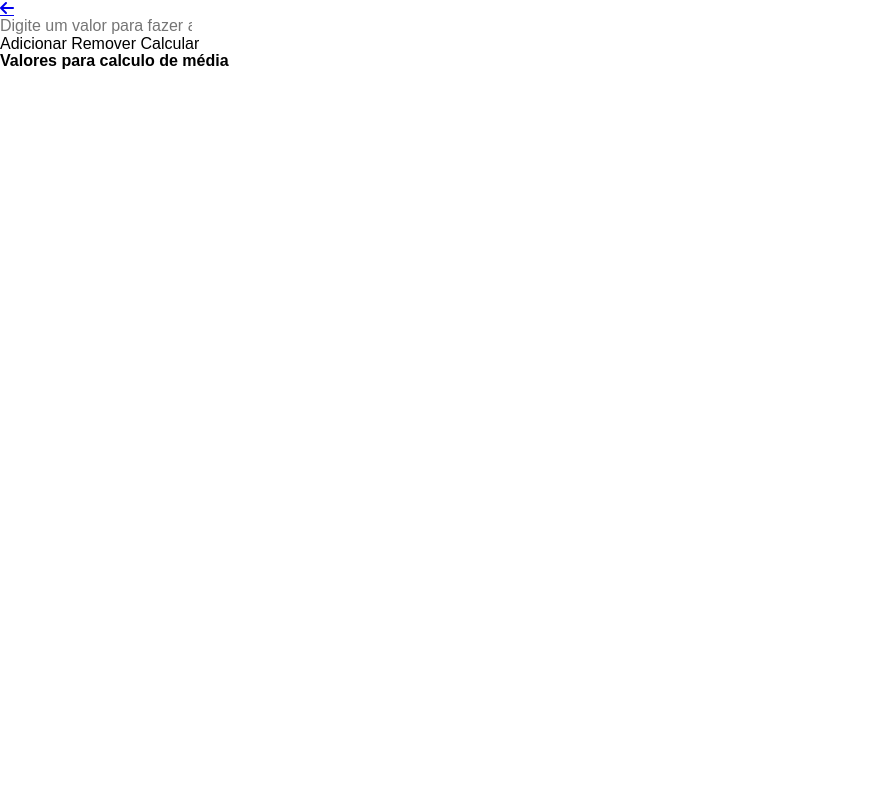
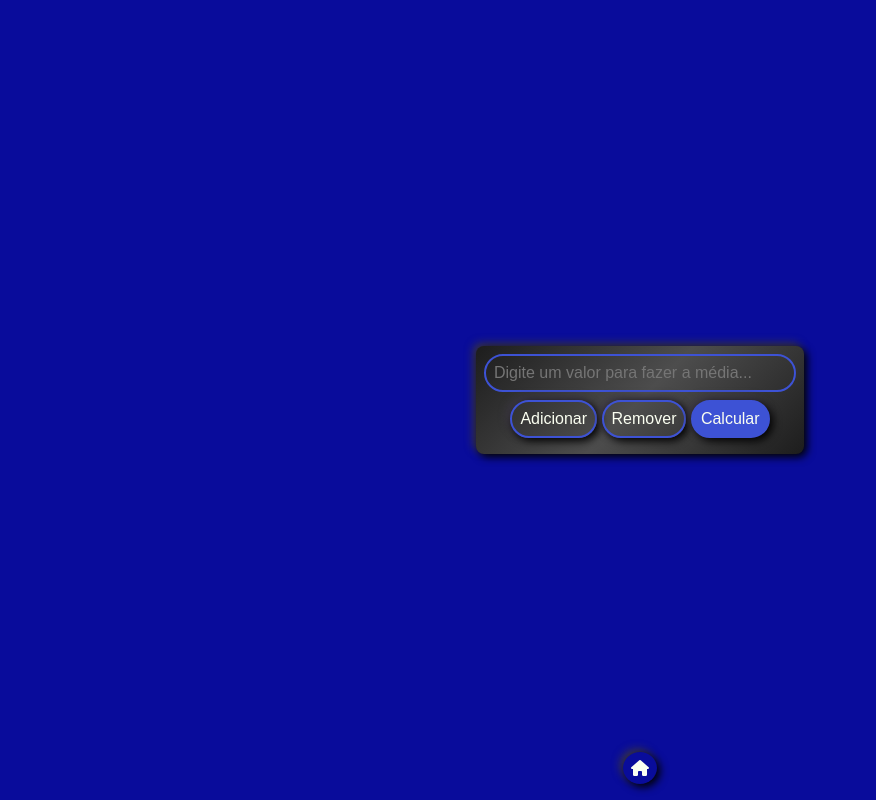
Before and after one commit to 0Carvalh0/multicalc, a website: page average.html in a window 1280 px wide. Shown: the whole page, without its empty margins (0-876 px from the left). Drawn offline with Linux system fonts and the light colour scheme.

Commit message:
feat: estruturação e organização da página de média

```diff
--- a/media.html
+++ b/average.html
@@ -5,51 +5,58 @@
     <meta name="viewport" content="width=device-width, initial-scale=1.0" />
     <link
       rel="shortcut icon"
-      href="../images/icons/calculadora.ico"
+      href="./src/images/icons/calculadora.ico"
       type="image/x-icon"
     />
     <title>Calculadora</title>
 
     <link rel="stylesheet" href="./src/styles/global/index.css" />
+
     <script
       src="https://kit.fontawesome.com/9bfb2428d0.js"
       crossorigin="anonymous"
       defer
     ></script>
+
+    <script src="./src/scripts/average.js" defer></script>
   </head>
 
   <body>
-    <main class="main-container">
-      <a
-        class="fa-solid fa-arrow-left main-container__return-button"
-        href="../../index.html"
-        target="_self"
-      ></a>
-      <form method="get" class="main-container__form">
+    <a
+      class="fa-solid fa-home returnButton"
+      href="./index.html"
+      target="_self"
+    ></a>
+
+    <main class="mainContainer">
+      <form method="get" class="mainContainer__form">
         <input
           type="number"
-          name="inputForm__number"
-          id="inputForm__number"
+          name="form__inputNumber"
+          id="form__inputNumber"
           required
           placeholder="Digite um valor para fazer a média..."
         />
 
-        <section id="main-container__buttonContainer">
+        <section id="mainContainer__buttonContainer">
           <input
             type="button"
             onclick="add()"
+            class="mainContainer__button"
             id="add__Button"
             value="Adicionar"
           />
           <input
             type="button"
             onclick="remove()"
+            class="mainContainer__button"
             id="remove__Button"
             value="Remover"
           />
           <input
             type="button"
             onclick="media()"
+            class="mainContainer__button"
             id="calc__Button"
             value="Calcular"
           />
@@ -58,12 +65,10 @@
         <div id="res"></div>
       </form>
 
-      <section id="main-container__averageContainer">
+      <section id="mainContainer__averageContainer">
         <h2>Valores para calculo de média</h2>
-        <ul id="main-container__averageList"></ul>
+        <ul id="mainContainer__averageList"></ul>
       </section>
     </main>
-
-    <script src="../scripts/media.js"></script>
   </body>
 </html>
--- a/src/scripts/media.js
+++ b/src/scripts/average.js
@@ -1,9 +1,9 @@
 const res = document.querySelector("#res");
-const formNumero = document.querySelector("#inputForm__number");
+const formNumero = document.querySelector("#form__inputNumber");
 const btnAdicionar = document.querySelector("#add_button");
 const btnEliminar = document.querySelector("#remove__button");
 const btnCalcular = document.querySelector("#calc__button");
-const tabelaValores = document.querySelector("#main-container__averageList");
+const tabelaValores = document.querySelector("#mainContainer__averageList");
 let listaMedia = [];
 
 // FUNÇÕES
@@ -13,7 +13,8 @@ function add() {
   if (formNumero.value === "") {
     window.alert("[ERRO] Digite um valor para adicionar a média!");
   } else {
-    document.querySelector("#tabela").style.display = "flex";
+    document.querySelector("#mainContainer__averageContainer").style.display =
+      "flex";
     listaMedia.push(formNumero.value);
     li.innerHTML = `${formNumero.value} Adicionado`;
     formNumero.value = "";
@@ -31,7 +32,8 @@ function remove() {
   tabelaValores.removeChild(tabelaValores.lastChild);
 
   if (listaMedia.length <= 0) {
-    document.querySelector("#tabela").style.display = "none";
+    document.querySelector("#mainContainer__averageContainer").style.display =
+      "none";
   }
 
   if (res.style.display === "flex") {
--- a/src/styles/global/index.scss
+++ b/src/styles/global/index.scss
@@ -21,11 +21,52 @@ body {
   min-height: 100vh;
 
   @include flexCenter;
+  flex-flow: column wrap;
+
+  gap: 16px;
 
   background: $color4;
+
+  .mainContainer__form {
+    width: 100vw;
+    max-width: 328px;
+
+    border-radius: 8px;
+    padding: 8px;
+    gap: 8px;
+
+    background: #1d1d1d linear-gradient(135deg, #1d1d1d, #4d4d4d, #1d1d1d);
+    box-shadow: $boxShadowButton;
+
+    @include flexCenter;
+    flex-flow: column wrap;
+
+    overflow: hidden;
+
+    #form__inputNumber {
+      width: 100%;
+
+      border-radius: 100rem;
+      border: 2px solid $color3;
+      padding: 8px;
+    }
+
+    .mainContainer__button {
+      padding: 8px;
+      border-radius: 100rem;
+      border: 2px solid $color3;
+
+      box-shadow: $boxShadowButton;
+      color: $color1;
+
+      &:last-child {
+        background: $color3;
+      }
+    }
+  }
 }
 
-.mainContainer__returnButton {
+.returnButton {
   text-decoration: none;
   position: fixed;
   z-index: 999;
--- a/src/styles/pages/average/average.scss
+++ b/src/styles/pages/average/average.scss
@@ -1,3 +1,19 @@
 @import "../../global/fonts";
 @import "../../global/variables";
 @import "../../global/functions";
+
+#mainContainer__averageContainer {
+  width: 100vw;
+  max-width: 328px;
+
+  border-radius: 8px;
+
+  background: #1d1d1d linear-gradient(135deg, #1d1d1d, #4d4d4d, #1d1d1d);
+  box-shadow: $boxShadowButton;
+
+  display: none;
+  flex-flow: column wrap;
+  align-items: center;
+
+  overflow: hidden;
+}
```
Also changed, not shown: calc.html (+1 -1 lines), index.html (+2 -2 lines), bmi.html (renamed from imc.html), circle.html (renamed from circulo.html), rectangle.html (renamed from retangulo.html), src/scripts/bmi.js (renamed from src/scripts/imc.js), src/styles/global/index.css, src/styles/pages/average/average.css, 2 other files.
